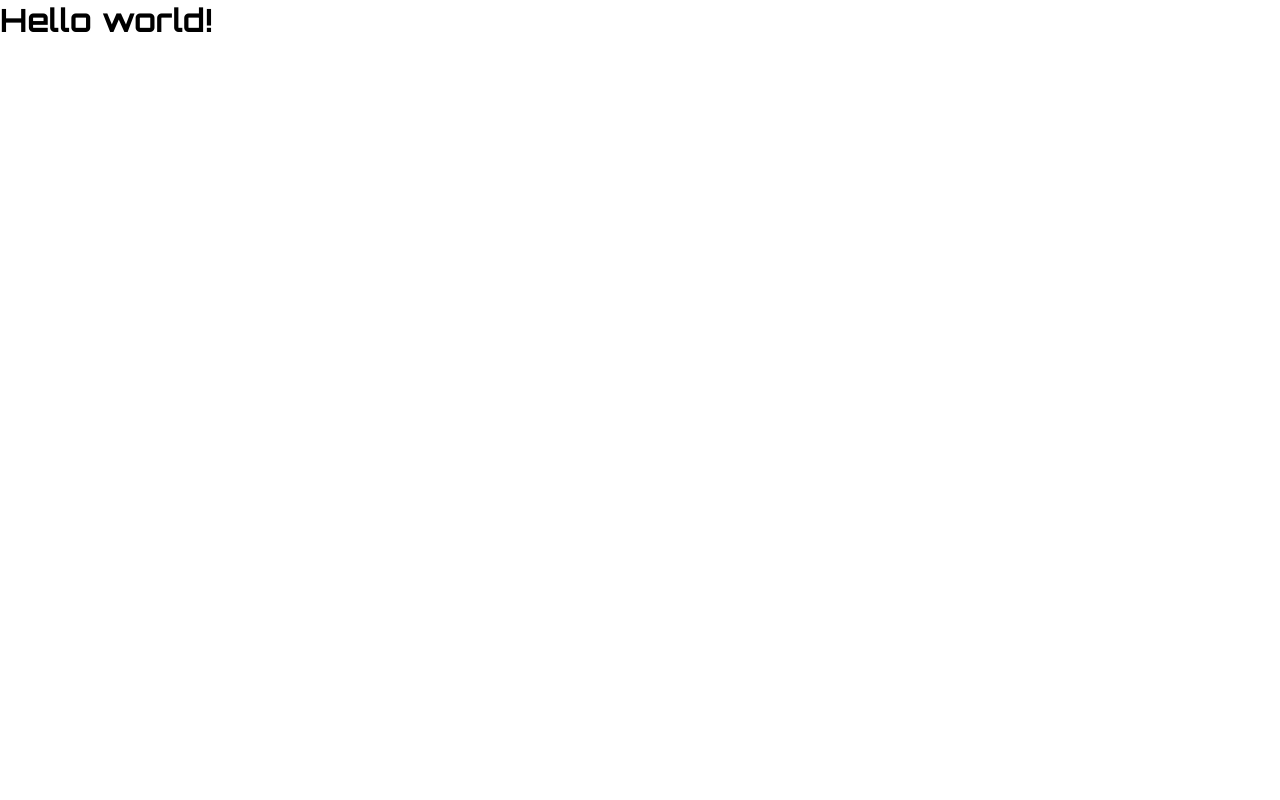
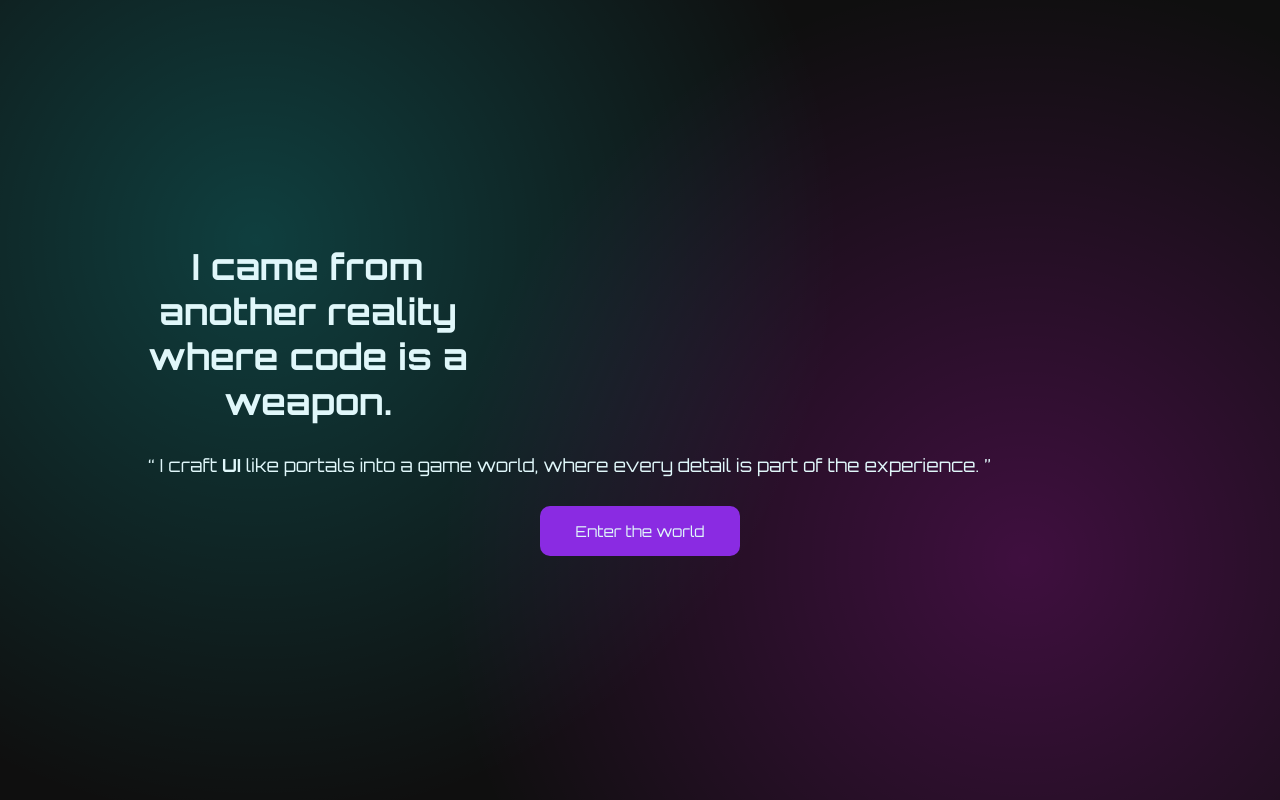
Before and after one commit to Artur-Luniaka/developer-x, a Next.js app: page / in a window 1280 px wide. Built offline with nearby package versions, Linux system fonts and the light colour scheme.

Commit message:
added container/added content/styled for mob

```diff
--- a/src/app/globals.css
+++ b/src/app/globals.css
@@ -6,4 +6,5 @@
 
 body {
   font-family: var(--font-orbitron), sans-serif;
+  color: #e0f7fa;
 }
--- a/src/app/page.js
+++ b/src/app/page.js
@@ -1,7 +1,19 @@
+import s from "./page.module.css";
+
 const page = () => {
   return (
-    <div>
-      <h1>Hello world!</h1>
+    <div className={s.background}>
+      <div className={s.container}>
+        <h1 className={s.title}>
+          I came from another reality where code is a weapon.
+        </h1>
+        <p className={s.text}>
+          &ldquo; I craft <span className={s.text_accent}>UI</span> like portals
+          into a game world, where every detail is part of the experience.
+          &rdquo;
+        </p>
+        <button className={s.btn}>Enter the world</button>
+      </div>
     </div>
   );
 };
--- /dev/null
+++ b/src/app/page.module.css
@@ -0,0 +1,60 @@
+.background {
+  background: radial-gradient(
+      circle at 20% 30%,
+      rgba(0, 255, 255, 0.2),
+      transparent 50%
+    ),
+    radial-gradient(circle at 80% 70%, rgba(255, 0, 255, 0.2), transparent 50%),
+    #0f0f0f;
+  background-blend-mode: screen;
+  height: 100vh;
+}
+
+.container {
+  margin: 0 auto;
+  padding: 0 20px;
+  height: 100%;
+  display: flex;
+  flex-direction: column;
+  justify-content: center;
+  max-width: 375px;
+  @media (min-width: 1024px) {
+    max-width: 1024px;
+  }
+}
+
+.title {
+  font-size: 36px;
+  font-weight: 700;
+  width: 320px;
+  margin-bottom: 30px;
+  text-align: center;
+}
+
+.text {
+  font-size: 18px;
+  font-weight: 500;
+  margin-bottom: 30px;
+}
+
+.text_accent {
+  font-weight: 700;
+}
+
+.btn {
+  padding: 0 20px;
+  margin: 0 auto;
+  height: 50px;
+  width: 200px;
+  border-radius: 10px;
+  border: none;
+  outline: none;
+  background-color: blueviolet;
+  cursor: pointer;
+  font-family: var(--font-orbitron), sans-serif;
+  font-size: 15px;
+  color: #e0f7fa;
+  display: flex;
+  justify-content: center;
+  align-items: center;
+}
```
